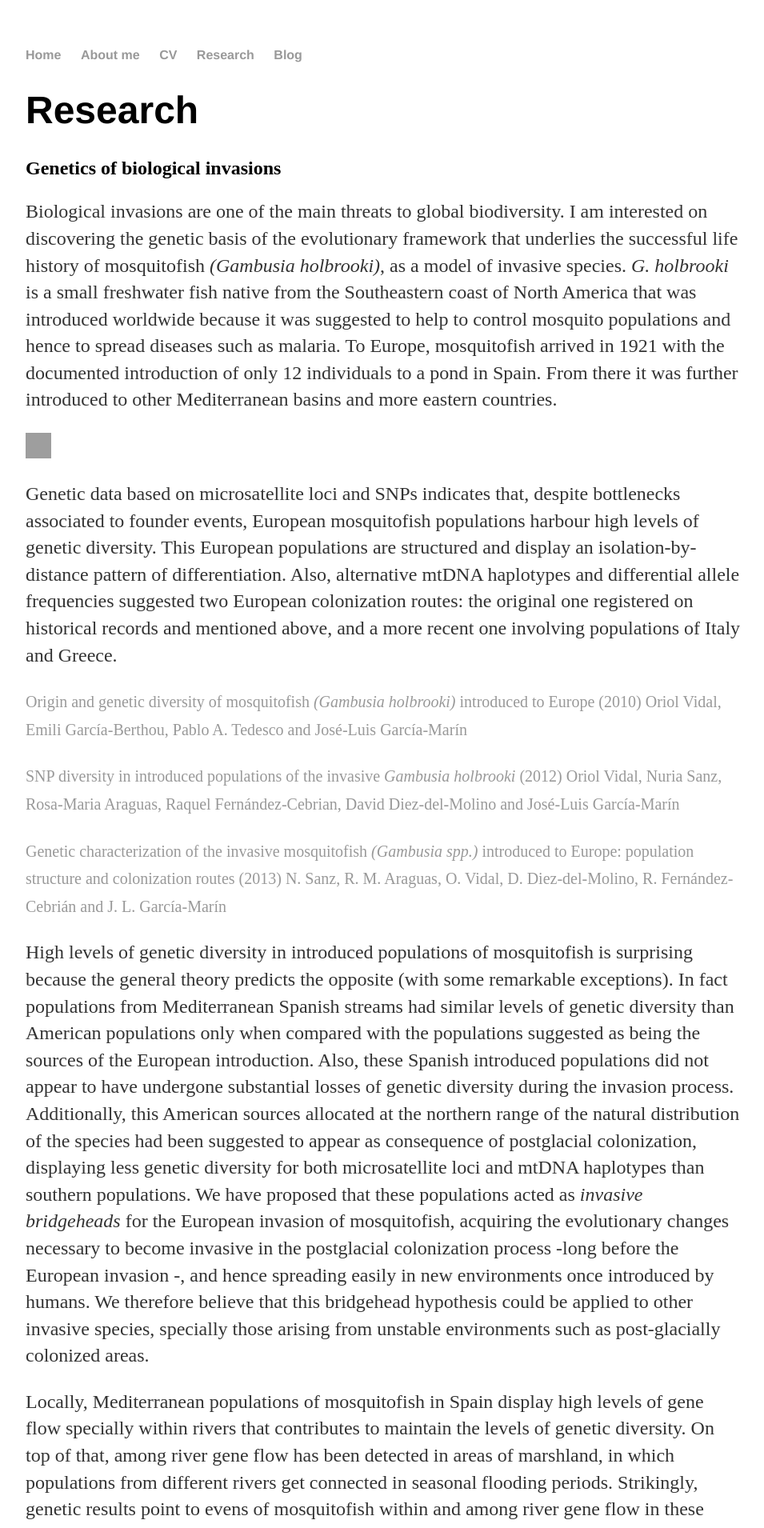
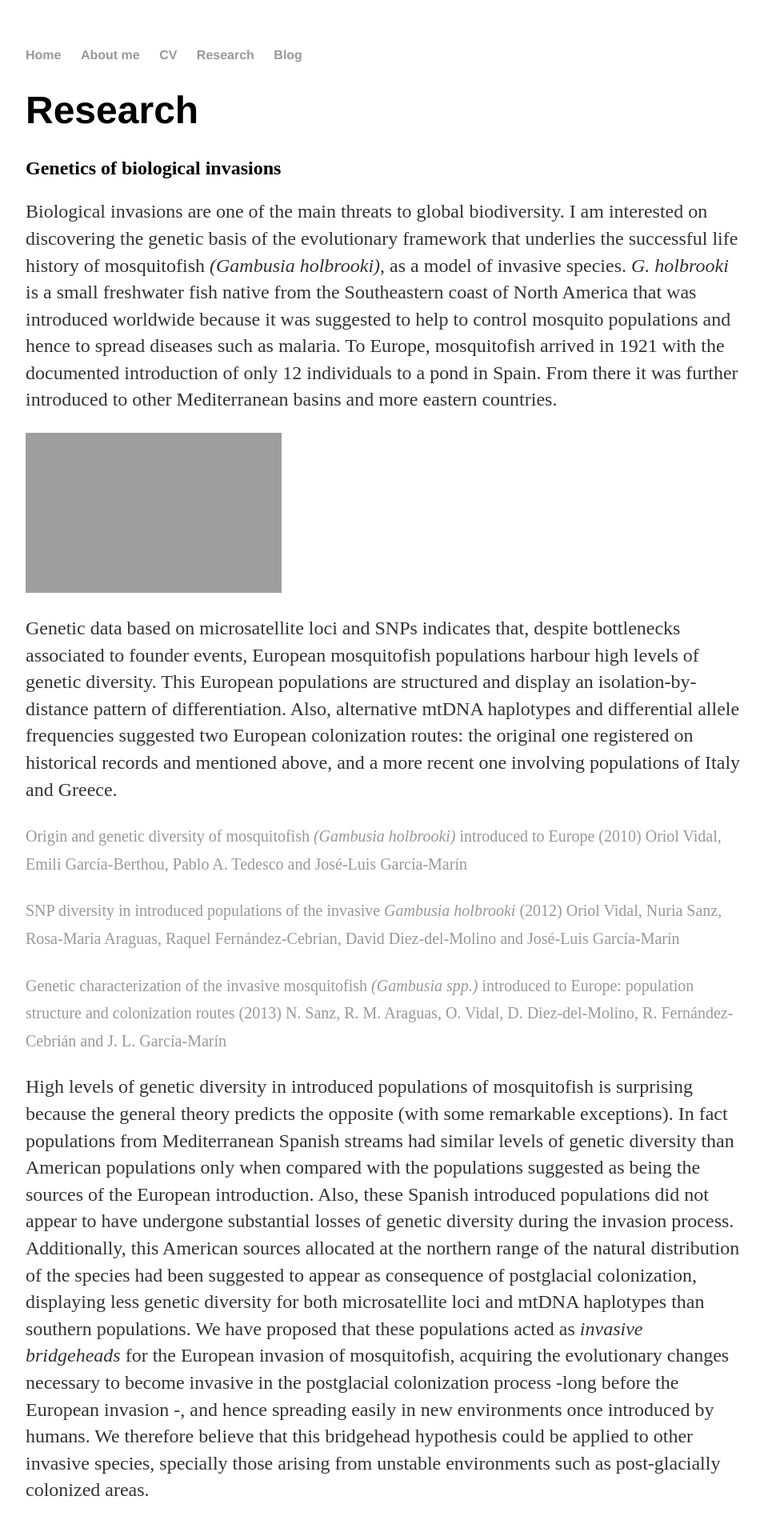
Before and after one commit to DiezMolino/diezmolino.github.io, a Jekyll site: the page research/index.html, which Jekyll copies as it is, in a window 1280 px wide. Shown: the top 1910 px of the page at 80% size, without its empty margins (160-1115 px from the left). Built offline with Jekyll 4.4.1, drawn with Linux system fonts in a browser that asks for light colours; grey boxes are pictures that could not be loaded.

Commit message:
Update index.html

```diff
--- a/research/index.html
+++ b/research/index.html
@@ -22,8 +22,7 @@
 <h2>Genetics of biological invasions</h2>
 <p>Biological invasions are one of the main threats to global biodiversity. I am interested on discovering the genetic basis of the evolutionary framework that underlies the successful life history of mosquitofish <i>(Gambusia holbrooki)</i>, as a model of invasive species. <i>G. holbrooki</i> is a small freshwater fish native from the Southeastern coast of North America that was introduced worldwide because it was suggested to help to control mosquito populations and hence to spread diseases such as malaria. To Europe, mosquitofish arrived in 1921 with the documented introduction of only 12 individuals to a pond in Spain. From there it was further introduced to other Mediterranean basins and more eastern countries.  </p>
 
-<IMG SRC="https://cloud.githubusercontent.com/assets/13287919/9036943/3f9133ca-39de-11e5-9b74-128adfb98419.jpg" ALT="Female of <i>Gambusia holbrooki</i>" WIDTH=32 HEIGHT=32>
-
+<IMG SRC="https://cloud.githubusercontent.com/assets/13287919/9036943/3f9133ca-39de-11e5-9b74-128adfb98419.jpg" ALT="Female of <i>Gambusia holbrooki</i>" WIDTH=320 HEIGHT=200>
 
 <p> Genetic data based on microsatellite loci and SNPs indicates that, despite bottlenecks associated to founder events, European mosquitofish populations harbour high levels of genetic diversity. This European populations are structured and display an isolation-by-distance pattern of differentiation. Also, alternative mtDNA haplotypes and differential allele frequencies suggested two European colonization routes: the original one registered on historical records and mentioned above, and a more recent one involving populations of Italy and Greece. </p>
 
```
